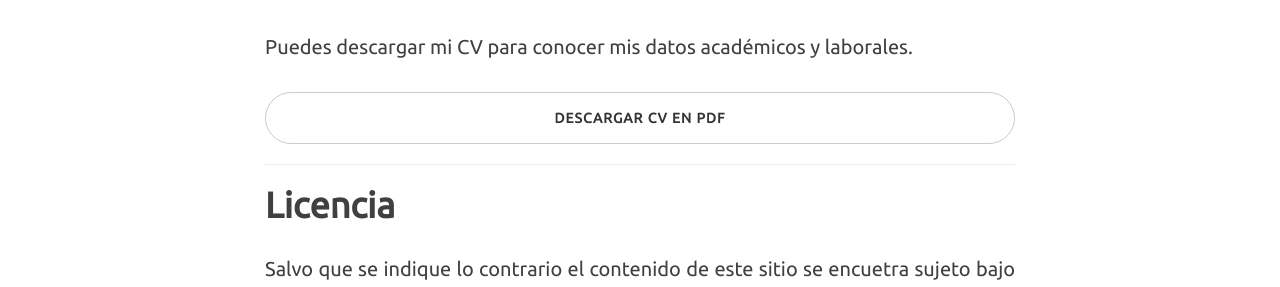
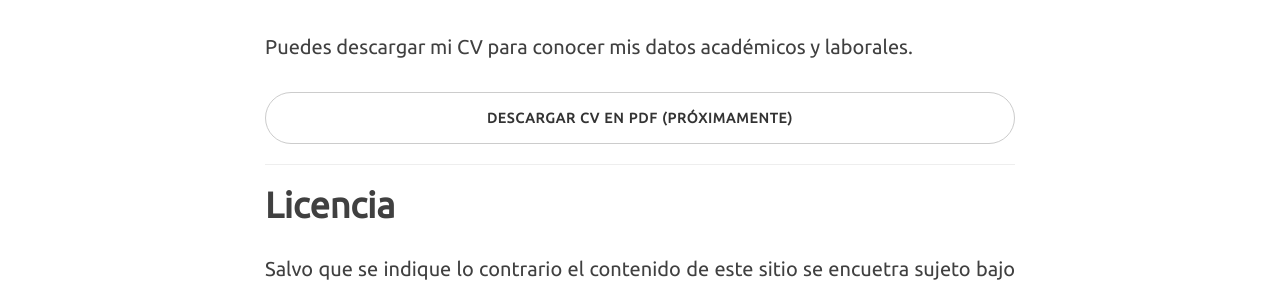
Before and after one commit to R12Leal/R12Leal.github.io, a Jekyll site: the page built from sobre-mi.html, in a window 1280 px wide. Shown: the part 1052-1339 px from the top of the page. Built offline with Jekyll 4.4.1, drawn with Linux system fonts in a browser that asks for light colours; nearby versions of some CDN libraries; comment, search, counter and statistics services are not loaded.

Commit message:
Update 03/02/2016

```diff
--- a/_config.yml
+++ b/_config.yml
@@ -17,7 +17,7 @@ yt: UCEXlUn3iNv6AfG41lO7pzQw
 # Configuración - Plataforma
 gga: 			UA-62991920-1 # Google Analytics user
 markdown: 		kramdown
-highlighter: 	pygments
+highlighter: 	rouge
 permalink: 		pretty
 paginate: 		4
 exclude: 		["less","node_modules","Gruntfile.js","package.json","README.md"]
--- a/sobre-mi.html
+++ b/sobre-mi.html
@@ -16,7 +16,7 @@ sitemap:
 <p>Mi nombre completo es <strong>Ramsés Leal Líndez</strong>. Actualmente estoy cursando el grado de ingeniería telemática en la UIB (Universitat de les Illes Balears) y busco un empleo que me permita continuar con mi formación mientras aumento mi experiencia en el mundo laboral.</p>
 <p>Soy un joven luchador, trabajador y comprometido que se adapta a cualquier situación sin ningún problema, con disponibilidad inmediata.</p>
 <p>Puedes descargar mi CV para conocer mis datos académicos y laborales.</p>
-<a href="/cv/cv_RamsesLeal.pdf" download="cv_RamsesLeal" target="_blank" title="CV Ramsés Leal" class="btn btn-default">Descargar CV en PDF</a>
+<a href="#" download="cv_RamsesLeal" target="_blank" title="CV Ramsés Leal" class="btn btn-default">Descargar CV en PDF (Próximamente)</a>
 <hr />
 <h1>Licencia</h1>
 <p>Salvo que se indique lo contrario el contenido de este sitio se encuetra sujeto bajo
```
